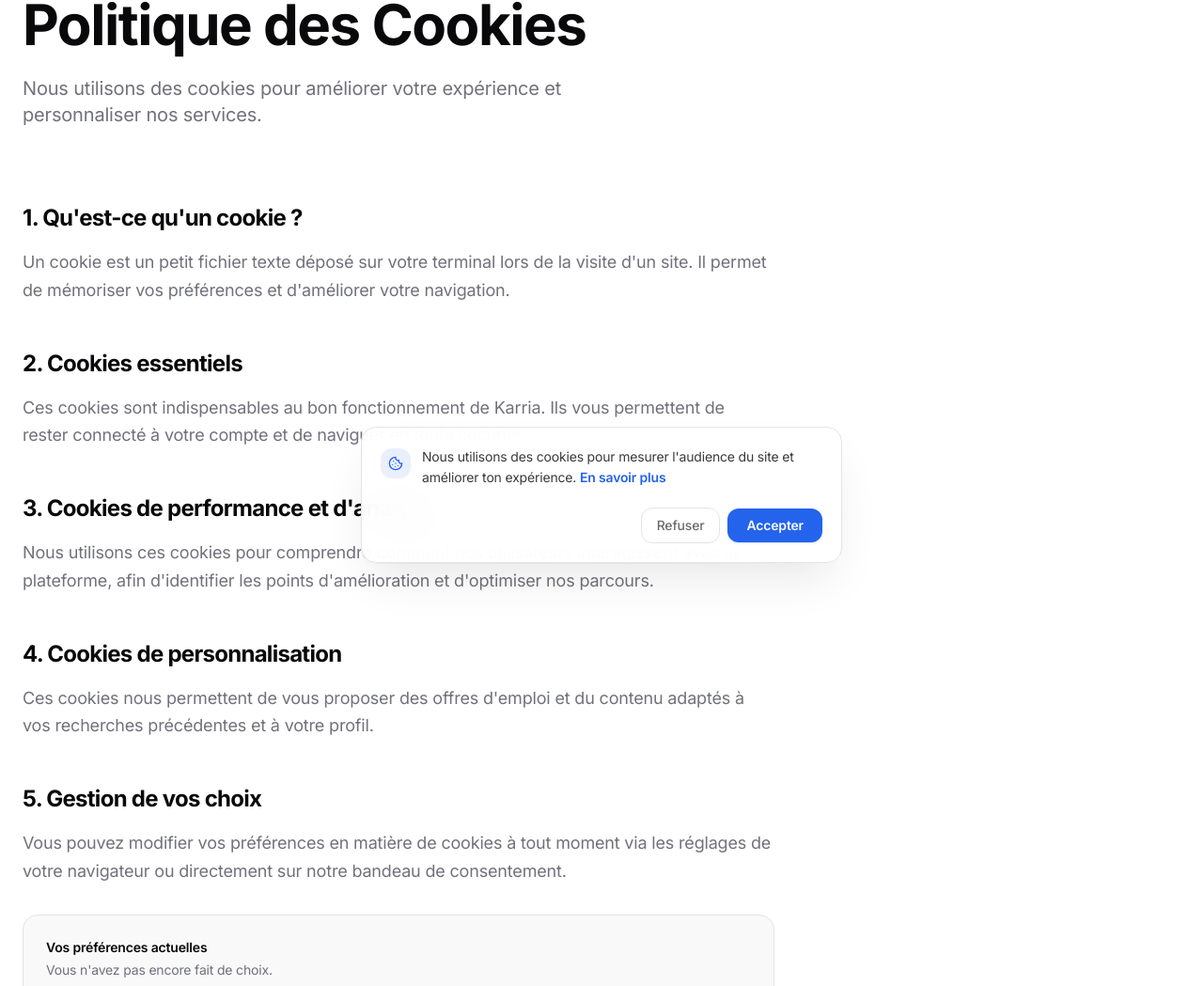
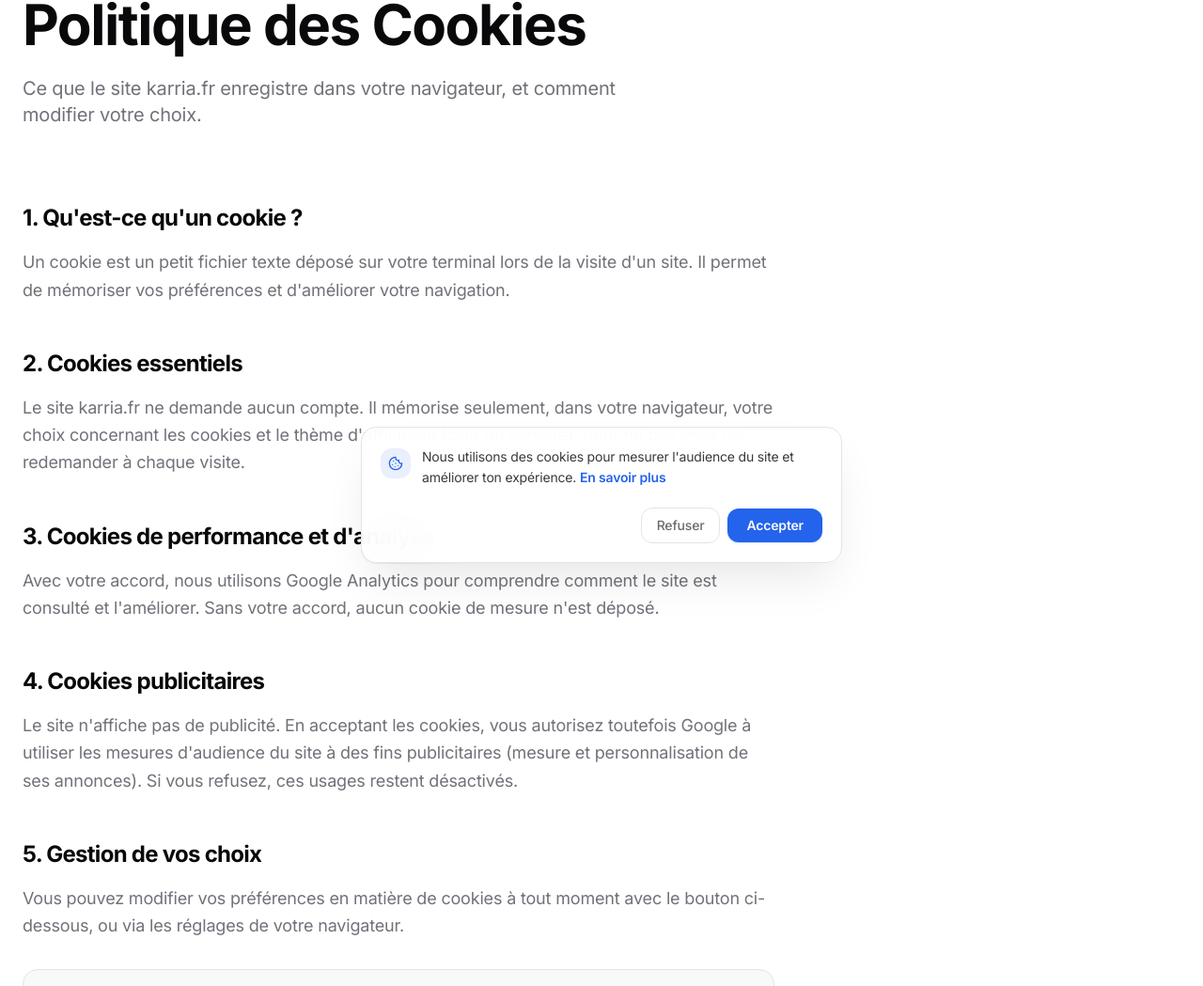
Before and after one commit to Youorus/karria-landing, a Next.js app: page /cookies in a window 1280 px wide. Shown: the part 185-1234 px from the top of the page at 94% size. Built offline with nearby package versions, Linux system fonts and the light colour scheme; no server answers.

Commit message:
fix(cookies,cgu): ce que le site enregistre vraiment, plus d'« équipe juridique »

```diff
--- a/app/cgu/page.tsx
+++ b/app/cgu/page.tsx
@@ -72,7 +72,7 @@ export default function CGUPage() {
               <div className="sticky top-32 p-8 rounded-3xl bg-secondary/50 border border-border">
                 <h4 className="text-lg font-bold mb-4">Besoin d&apos;aide ?</h4>
                 <p className="text-sm text-muted-foreground mb-6">
-                  Si vous avez des questions sur nos conditions, notre équipe juridique est à votre disposition.
+                  Si vous avez des questions sur nos conditions, écrivez-nous : nous vous répondons.
                 </p>
                 <Link
                   href={`mailto:${CONTACT_EMAILS.legal}`}
--- a/app/cookies/page.tsx
+++ b/app/cookies/page.tsx
@@ -5,7 +5,7 @@ import { CookiePreferencesButton } from "@/components/analytics/CookiePreference
 
 export const metadata = buildMetadata({
   title: "Gestion des Cookies",
-  description: "Apprenez-en plus sur l'utilisation des cookies sur Karria et comment vous pouvez les gérer pour une expérience personnalisée.",
+  description: "Ce que le site karria.fr enregistre dans votre navigateur, à quoi servent les cookies de mesure d'audience et comment modifier votre choix.",
   path: "/cookies",
 });
 
@@ -18,7 +18,7 @@ export default function CookiesPage() {
             eyebrow="Préférences"
             headingLevel={1}
             title="Politique des Cookies"
-            subtitle="Nous utilisons des cookies pour améliorer votre expérience et personnaliser nos services."
+            subtitle="Ce que le site karria.fr enregistre dans votre navigateur, et comment modifier votre choix."
             align="left"
             className="mb-20"
           />
@@ -38,28 +38,28 @@ export default function CookiesPage() {
                 <section>
                   <h3 className="text-2xl font-bold text-foreground mb-4">2. Cookies essentiels</h3>
                   <p>
-                    Ces cookies sont indispensables au bon fonctionnement de Karria. Ils vous permettent de rester connecté à votre compte et de naviguer en toute sécurité.
+                    Le site karria.fr ne demande aucun compte. Il mémorise seulement, dans votre navigateur, votre choix concernant les cookies et le thème d&apos;affichage (clair ou sombre), pour ne pas vous les redemander à chaque visite.
                   </p>
                 </section>
 
                 <section>
                   <h3 className="text-2xl font-bold text-foreground mb-4">3. Cookies de performance et d&apos;analyse</h3>
                   <p>
-                    Nous utilisons ces cookies pour comprendre comment nos utilisateurs interagissent avec la plateforme, afin d&apos;identifier les points d&apos;amélioration et d&apos;optimiser nos parcours.
+                    Avec votre accord, nous utilisons Google Analytics pour comprendre comment le site est consulté et l&apos;améliorer. Sans votre accord, aucun cookie de mesure n&apos;est déposé.
                   </p>
                 </section>
 
                 <section>
-                  <h3 className="text-2xl font-bold text-foreground mb-4">4. Cookies de personnalisation</h3>
+                  <h3 className="text-2xl font-bold text-foreground mb-4">4. Cookies publicitaires</h3>
                   <p>
-                    Ces cookies nous permettent de vous proposer des offres d&apos;emploi et du contenu adaptés à vos recherches précédentes et à votre profil.
+                    Le site n&apos;affiche pas de publicité. En acceptant les cookies, vous autorisez toutefois Google à utiliser les mesures d&apos;audience du site à des fins publicitaires (mesure et personnalisation de ses annonces). Si vous refusez, ces usages restent désactivés.
                   </p>
                 </section>
 
                 <section>
                   <h3 className="text-2xl font-bold text-foreground mb-4">5. Gestion de vos choix</h3>
                   <p>
-                    Vous pouvez modifier vos préférences en matière de cookies à tout moment via les réglages de votre navigateur ou directement sur notre bandeau de consentement.
+                    Vous pouvez modifier vos préférences en matière de cookies à tout moment avec le bouton ci-dessous, ou via les réglages de votre navigateur.
                   </p>
                 </section>
               </div>
```
